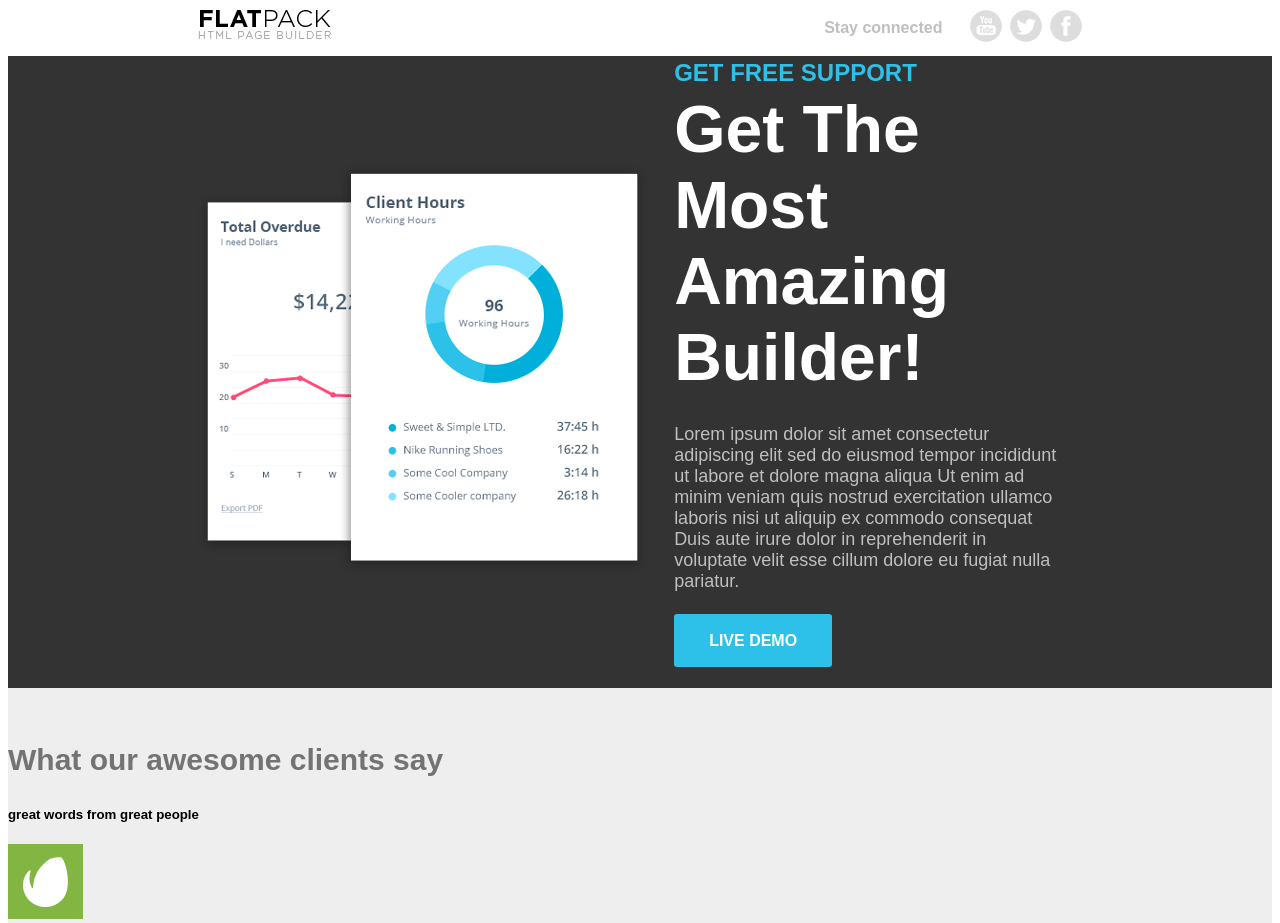
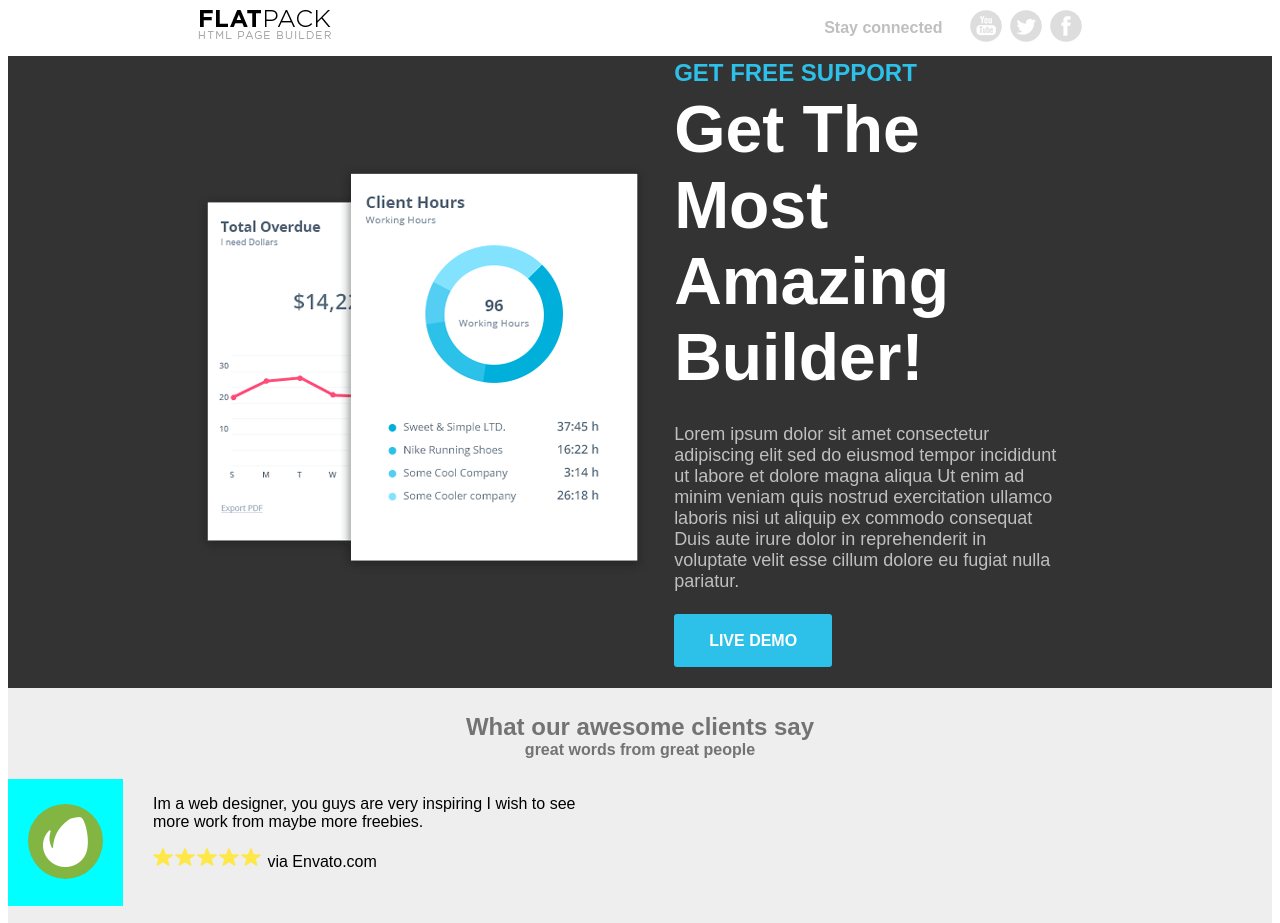
Before and after one commit to cavoibien9888/ProgrammingWeb, a plain HTML site: page Bài 2/Bài 2_1/index.html in a window 1280 px wide. Shown: the top 923 px of the page. Drawn offline with Linux system fonts and the light colour scheme.

Commit message:
Update code
update code

```diff
--- a/Bài 2/Bài 2_1/styles.css
+++ b/Bài 2/Bài 2_1/styles.css
@@ -92,7 +92,44 @@
     padding-top: 2%;
 }
 
+.L1_style, .L2_style {
+    margin: 0;
+    text-align: center;
+}
+
 .L1_style {
     color: #737373;
-    font-size: 30px;
+    font-size: 24px;
 }
+
+.L2_style {
+    color: #737373;
+    font-size: 16px;
+}
+
+.stbox {
+    margin-top: 20px;
+}
+
+.box_1 {
+    display: flex;
+    width: 600px;
+}
+
+.txt_style {
+    margin-left: 30px;
+}
+
+.b_style {
+    width: min-content;
+    height: min-content;
+    background-color: aqua;
+    /* text-align: center; */
+    /* background-color: #f5f5f5; */
+}
+
+.logo_style {
+    border-radius: 50%;
+    padding: 25px 20px 23px 20px;
+    margin: 0 auto;
+}
```
